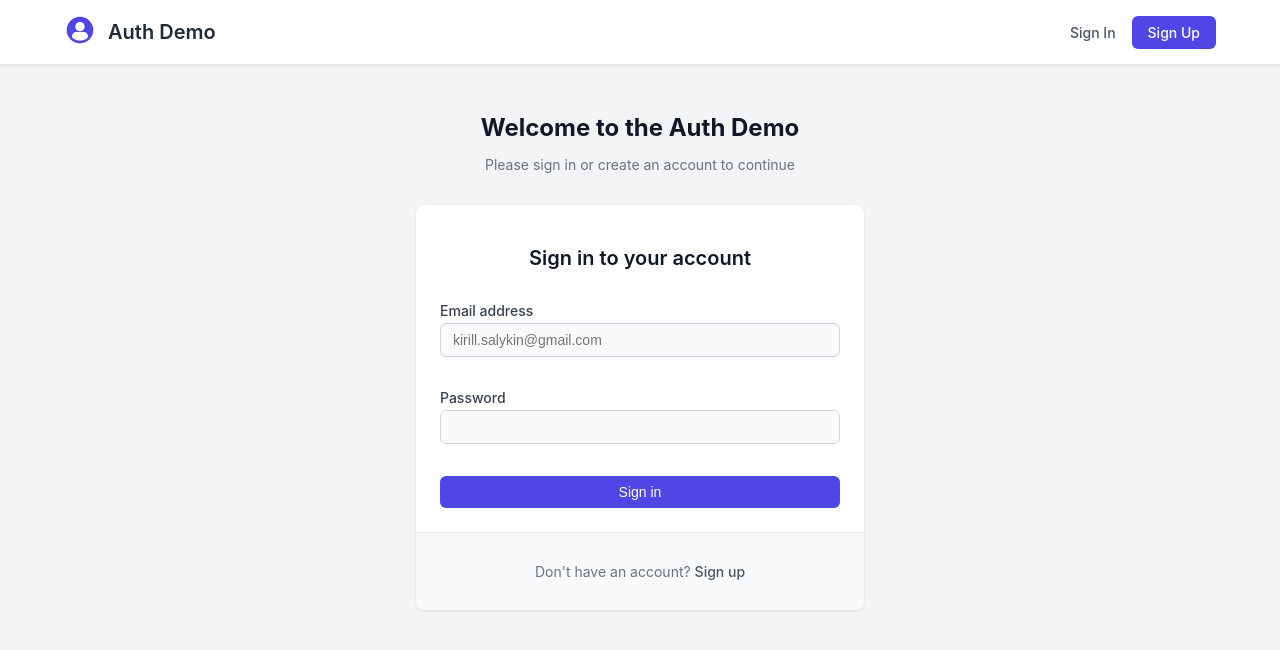
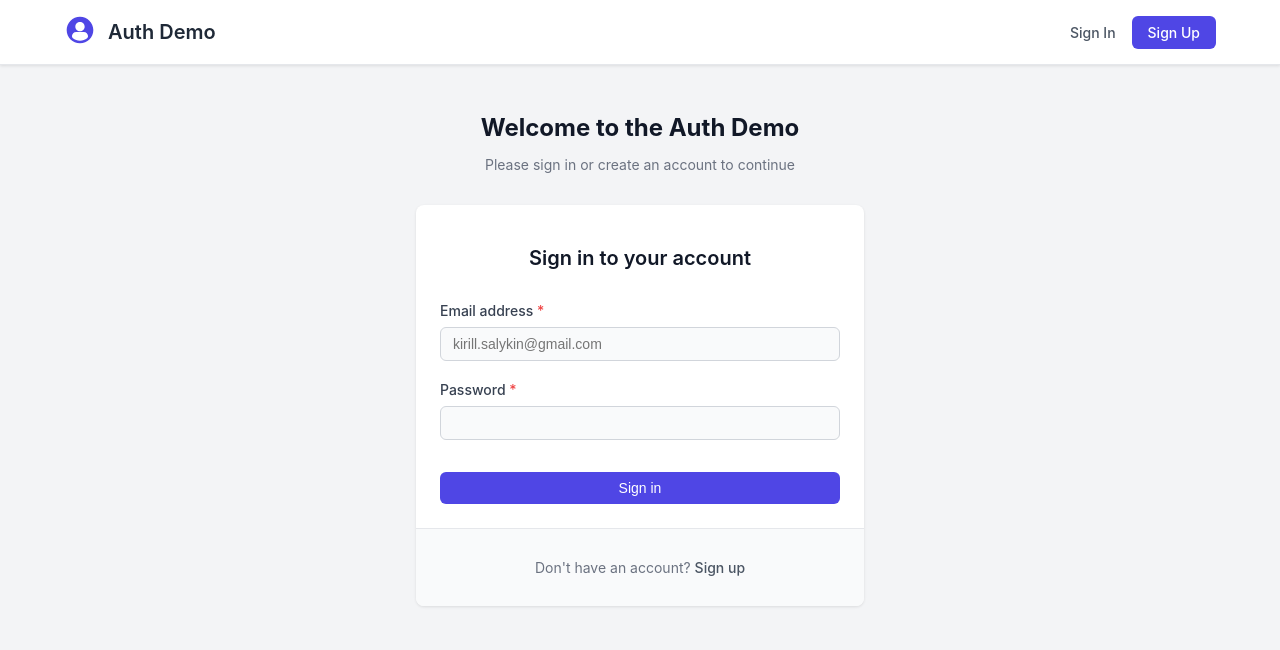
Before and after one commit to kirillsalykin/project, a React (Vite) app in the folder front/: page /sign-in in a window 1280 px wide. Shown: the top 650 px of the page. Built offline with nearby package versions, Linux system fonts and the light colour scheme.

Commit message:
Use FormComponents

```diff
--- a/front/src/components/FormComponents.tsx
+++ b/front/src/components/FormComponents.tsx
@@ -1,7 +1,9 @@
-import React, { ReactNode } from 'react';
-import { UseFormRegister, FieldValues, FieldError, UseFormReturn } from 'react-hook-form';
+import React, { ReactNode, useState } from 'react';
+import { UseFormRegister, FieldValues, FieldError, UseFormReturn, useForm, Path } from 'react-hook-form';
 import { ZodType } from 'zod';
 import { ApiErrorResponse } from '../utils/errors';
+import { AuthResult } from '../services/api';
+import { Alert } from './UIComponents';
 
 // Form input with error display
 interface FormInputProps {
@@ -13,6 +15,7 @@ interface FormInputProps {
   error?: FieldError;
   className?: string;
   required?: boolean;
+  validation?: Record<string, any>;
 }
 
 export const FormInput: React.FC<FormInputProps> = ({
@@ -23,30 +26,66 @@ export const FormInput: React.FC<FormInputProps> = ({
   register,
   error,
   className = '',
-  required = false
+  required = false,
+  validation = {}
 }) => {
-  const baseInputStyles = `
-    w-full px-3 py-2 border rounded-md
-    bg-gray-50 focus:bg-white focus:outline-none
-    focus:ring-2 focus:ring-blue-500 focus:border-blue-500
-  `;
+  const inputStyles = {
+    container: {
+      marginBottom: '0.75rem',
+      width: '100%'
+    },
+    label: {
+      display: 'block',
+      marginBottom: '0.5rem',
+      fontSize: '0.875rem',
+      fontWeight: 500,
+      color: '#374151'  // Gray 700
+    },
+    input: {
+      width: '100%',
+      padding: '0.5rem 0.75rem',
+      backgroundColor: '#F9FAFB',  // Gray 50
+      border: '1px solid #D1D5DB',  // Gray 300
+      borderRadius: '0.375rem',
+      fontSize: '0.875rem',
+      boxSizing: 'border-box' as const
+    },
+    inputError: {
+      borderColor: '#FCA5A5',  // Red 300
+    },
+    errorText: {
+      marginTop: '0.25rem',
+      fontSize: '0.75rem',
+      color: '#DC2626'  // Red 600
+    },
+    required: {
+      color: '#EF4444'  // Red 500
+    }
+  };
 
-  const errorInputStyles = 'border-red-300 focus:border-red-500 focus:ring-red-500';
+  // Add required validation if specified
+  if (required && !validation.required) {
+    validation.required = `${label} is required`;
+  }
 
   return (
-    <div className="mb-4">
-      <label htmlFor={id} className="block mb-2 text-sm font-medium text-gray-700">
-        {label} {required && <span className="text-red-500">*</span>}
+    <div style={inputStyles.container}>
+      <label htmlFor={id} style={inputStyles.label}>
+        {label} {required && <span style={inputStyles.required}>*</span>}
       </label>
       <input
         id={id}
         type={type}
         placeholder={placeholder}
-        className={`${baseInputStyles} ${error ? errorInputStyles : 'border-gray-300'} ${className}`}
-        {...register(id)}
+        style={{
+          ...inputStyles.input,
+          ...(error ? inputStyles.inputError : {})
+        }}
+        className={className}
+        {...register(id, validation)}
       />
       {error && (
-        <p className="mt-1 text-sm text-red-600">{error.message}</p>
+        <p style={inputStyles.errorText}>{error.message}</p>
       )}
     </div>
   );
@@ -58,33 +97,91 @@ interface FormErrorProps {
 }
 
 export const FormError: React.FC<FormErrorProps> = ({ error }) => {
+  const errorStyles = {
+    container: {
+      padding: '0.75rem',
+      marginBottom: '1rem',
+      fontSize: '0.875rem',
+      color: '#B91C1C',  // Red 700
+      backgroundColor: '#FEF2F2',  // Red 50
+      borderRadius: '0.375rem',
+      border: '1px solid #FEE2E2'  // Red 100
+    }
+  };
+
   return (
-    <div className="p-3 mb-4 text-sm text-red-700 bg-red-50 rounded-md border border-red-100">
+    <div style={errorStyles.container}>
       {error}
     </div>
   );
 };
 
-// Global errors display
-interface GlobalErrorsProps {
-  errors: string[];
+// Form with React Hook Form integration
+interface FormProps<TFormValues extends FieldValues> {
+  children: ReactNode;
+  onSubmit: (data: TFormValues) => Promise<void> | void;
+  methods: UseFormReturn<TFormValues>;
+  isSubmitting?: boolean;
+  globalError?: string | null;
+  submitText?: string;
+  className?: string;
 }
 
-export const GlobalErrors: React.FC<GlobalErrorsProps> = ({ errors }) => {
-  if (errors.length === 0) return null;
+export function Form<TFormValues extends FieldValues>({
+  children,
+  onSubmit,
+  methods,
+  isSubmitting = false,
+  globalError = null,
+  submitText = 'Submit',
+  className = ''
+}: FormProps<TFormValues>) {
+  const formStyles = {
+    form: {
+      width: '100%',
+      display: 'flex',
+      flexDirection: 'column' as const,
+      gap: '0.5rem'
+    },
+    button: {
+      width: '100%',
+      padding: '0.5rem 1rem',
+      backgroundColor: '#4F46E5', // Indigo primary color
+      color: '#FFFFFF',
+      border: 'none',
+      borderRadius: '0.375rem',
+      fontSize: '0.875rem',
+      fontWeight: 500,
+      cursor: 'pointer',
+      marginTop: '0.75rem'
+    },
+    buttonDisabled: {
+      opacity: 0.5,
+      cursor: 'not-allowed'
+    }
+  };
 
   return (
-    <div className="p-3 mb-4 bg-red-50 border border-red-100 rounded-md">
-      {errors.length === 1 ? (
-        <p className="text-sm text-red-700">{errors[0]}</p>
-      ) : (
-        <ul className="list-disc pl-5 text-sm text-red-700">
-          {errors.map((error, index) => (
-            <li key={index}>{error}</li>
-          ))}
-        </ul>
-      )}
-    </div>
+    <form
+      onSubmit={methods.handleSubmit(onSubmit)}
+      style={{ ...formStyles.form, ...(className ? {} : {}) }}
+      className={className}
+    >
+      {children}
+
+      {globalError && <Alert type="error" message={globalError} />}
+
+      <button
+        type="submit"
+        disabled={isSubmitting}
+        style={{
+          ...formStyles.button,
+          ...(isSubmitting ? formStyles.buttonDisabled : {})
+        }}
+      >
+        {isSubmitting ? 'Processing...' : submitText}
+      </button>
+    </form>
   );
 };
 
@@ -124,26 +221,19 @@ export const FormButton: React.FC<FormButtonProps> = ({
 export function useApiErrorHandler<T extends FieldValues>(
   form: UseFormReturn<T>
 ): {
-  handleApiError: (error: any) => ApiErrorResponse;
+  handleApiError: (result: AuthResult) => string | null;
+  resetErrors: () => void;
 } {
   return {
-    handleApiError: (error: any): ApiErrorResponse => {
-      let apiError: ApiErrorResponse;
+    handleApiError: (result: AuthResult): string | null => {
+      // Reset previous errors first
+      form.clearErrors();
 
-      if (error instanceof Error && 'apiError' in error) {
-        apiError = (error as any).apiError;
-      } else {
-        // Create a default error if the structure doesn't match
-        apiError = {
-          globalErrors: [error instanceof Error ? error.message : 'An unexpected error occurred']
-        };
-      }
-
-      // Set field errors on the form
-      if (apiError.fieldErrors) {
-        Object.entries(apiError.fieldErrors).forEach(([field, messages]) => {
+      // Handle field errors if any
+      if (result.fieldErrors) {
+        Object.entries(result.fieldErrors).forEach(([field, messages]) => {
           if (messages && messages.length > 0) {
-            form.setError(field as any, {
+            form.setError(field as Path<T>, {
               type: 'server',
               message: messages[0]
             });
@@ -151,7 +241,75 @@ export function useApiErrorHandler<T extends FieldValues>(
         });
       }
 
-      return apiError;
+      // Return the global error message if any
+      return result.error;
+    },
+
+    resetErrors: () => {
+      form.clearErrors();
     }
   };
 }
+
+// Form container with standardized styling and improved layout
+export const FormContainer: React.FC<{ children: ReactNode }> = ({ children }) => {
+  const containerStyles = {
+    width: '100%',
+    maxWidth: '28rem',
+    margin: '1.5rem auto',
+    padding: '0 1rem'
+  };
+
+  return (
+    <div style={containerStyles}>
+      {children}
+    </div>
+  );
+};
+
+// Custom hook for form handling with API integration
+export function useApiForm<TFormValues extends FieldValues, TResponse>(
+  apiMethod: (data: TFormValues) => Promise<AuthResult>,
+  onSuccess?: (data: TResponse, result: AuthResult) => void
+) {
+  const [isSubmitting, setIsSubmitting] = useState(false);
+  const [globalError, setGlobalError] = useState<string | null>(null);
+
+  const methods = useForm<TFormValues>({
+    mode: 'onBlur'
+  });
+
+  const { handleApiError, resetErrors } = useApiErrorHandler(methods);
+
+  const onSubmit = async (data: TFormValues) => {
+    setIsSubmitting(true);
+    setGlobalError(null);
+    resetErrors();
+
+    try {
+      const result = await apiMethod(data);
+
+      if (result.error) {
+        // Handle API errors
+        const error = handleApiError(result);
+        setGlobalError(error);
+      } else if (result.token && onSuccess) {
+        // Call success handler with the response data
+        onSuccess(result.data as TResponse, result);
+      }
+    } catch (err) {
+      setGlobalError('An unexpected error occurred');
+      console.error('Form submission error:', err);
+    } finally {
+      setIsSubmitting(false);
+    }
+  };
+
+  return {
+    methods,
+    isSubmitting,
+    globalError,
+    setGlobalError,
+    handleSubmit: methods.handleSubmit(onSubmit)
+  };
+}
--- a/front/src/pages/Signin.tsx
+++ b/front/src/pages/Signin.tsx
@@ -1,70 +1,75 @@
-import { useState, FormEvent } from "react";
 import { useAuth } from '../components/auth';
-import { authService } from '../services/api';
-import { Input, Button, Card, CardHeader, CardBody, CardFooter, Alert, Link, Form } from '../components/UIComponents';
-import { layoutStyles } from '../styles';
+import { authService, AuthResult } from '../services/api';
+import { Card, CardHeader, CardBody, CardFooter, Link } from '../components/UIComponents';
+import { Form, FormInput, useApiForm, FormContainer } from '../components/FormComponents';
+
+interface SignInFormValues {
+  email: string;
+  password: string;
+}
 
 const SignIn = () => {
-  const [email, setEmail] = useState("");
-  const [password, setPassword] = useState("");
-  const [isLoading, setIsLoading] = useState(false);
-  const [error, setError] = useState<string | null>(null);
-
   const { signin } = useAuth();
 
-  const handleSubmit = async (e: FormEvent) => {
-    e.preventDefault();
-    setIsLoading(true);
-    setError(null);
-
-    try {
-      const result = await authService.signIn(email, password);
-
-      if (result.error) {
-        setError(result.error);
-      } else if (result.token) {
-        signin(result.token);
-      }
-    } catch (err) {
-      setError('An unexpected error occurred');
-    } finally {
-      setIsLoading(false);
+  // Handle successful signin
+  const handleSignInSuccess = (data: any, result: AuthResult) => {
+    if (result.token) {
+      signin(result.token);
     }
   };
 
+  // Create form with API integration
+  const {
+    methods,
+    isSubmitting,
+    globalError,
+    handleSubmit
+  } = useApiForm<SignInFormValues, any>(
+    // API method to call
+    (data) => authService.signIn(data.email, data.password),
+    // Success handler
+    handleSignInSuccess
+  );
+
+  // Get form functions
+  const { register, formState: { errors } } = methods;
+
   return (
-    <div style={layoutStyles.formContainer}>
+    <FormContainer>
       <Card>
         <CardHeader title="Sign in to your account" />
         <CardBody>
-          <Form onSubmit={handleSubmit}>
-            <Input
+          <Form
+            methods={methods}
+            onSubmit={handleSubmit}
+            isSubmitting={isSubmitting}
+            globalError={globalError}
+            submitText="Sign in"
+          >
+            <FormInput
               label="Email address"
               id="email"
               type="email"
-              value={email}
-              onChange={(e) => setEmail(e.target.value)}
               placeholder="kirill.salykin@gmail.com"
               required
+              register={register}
+              error={errors.email}
+              validation={{
+                pattern: {
+                  value: /^[A-Z0-9._%+-]+@[A-Z0-9.-]+\.[A-Z]{2,}$/i,
+                  message: "Invalid email address"
+                }
+              }}
             />
 
-            <Input
+            <FormInput
               label="Password"
               id="password"
               type="password"
-              value={password}
-              onChange={(e) => setPassword(e.target.value)}
               required
+              register={register}
+              error={errors.password}
             />
-
-            <Button
-              type="submit"
-              isLoading={isLoading}
-            >
-              Sign in
-            </Button>
-
-            {error && <Alert type="error" message={error} />}
           </Form>
         </CardBody>
 
@@ -75,7 +80,7 @@ const SignIn = () => {
           </p>
         </CardFooter>
       </Card>
-    </div>
+    </FormContainer>
   );
 };
 
--- a/front/src/pages/Signup.tsx
+++ b/front/src/pages/Signup.tsx
@@ -1,74 +1,80 @@
-import { useState, FormEvent } from "react";
 import { useAuth } from '../components/auth';
-import { authService } from '../services/api';
-import { Input, Button, Card, CardHeader, CardBody, CardFooter, Alert, Link, Form } from '../components/UIComponents';
-import { layoutStyles } from '../styles';
+import { authService, AuthResult } from '../services/api';
+import { Card, CardHeader, CardBody, CardFooter, Link } from '../components/UIComponents';
+import { Form, FormInput, useApiForm, FormContainer } from '../components/FormComponents';
+
+interface SignUpFormValues {
+  email: string;
+  password: string;
+}
 
 const SignUp = () => {
-  const [email, setEmail] = useState("");
-  const [password, setPassword] = useState("");
-  const [isLoading, setIsLoading] = useState(false);
-  const [error, setError] = useState<string | null>(null);
-
   const { signin } = useAuth();
 
-  const handleSubmit = async (e: FormEvent) => {
-    e.preventDefault();
-    setIsLoading(true);
-    setError(null);
-
-    try {
-      const result = await authService.signUp(email, password);
-
-      if (result.error) {
-        setError(result.error);
-      } else if (result.token) {
-        signin(result.token);
-      }
-    } catch (err) {
-      setError('An unexpected error occurred');
-    } finally {
-      setIsLoading(false);
+  // Handle successful signup
+  const handleSignUpSuccess = (data: any, result: AuthResult) => {
+    if (result.token) {
+      signin(result.token);
     }
   };
 
+  // Create form with API integration
+  const {
+    methods,
+    isSubmitting,
+    globalError,
+    handleSubmit
+  } = useApiForm<SignUpFormValues, any>(
+    // API method to call
+    (data) => authService.signUp(data.email, data.password),
+    // Success handler
+    handleSignUpSuccess
+  );
+
+  // Get form functions
+  const { register, formState: { errors } } = methods;
+
   return (
-    <div style={layoutStyles.formContainer}>
+    <FormContainer>
       <Card>
         <CardHeader title="Create a new account" />
         <CardBody>
-          <Form onSubmit={handleSubmit}>
-            <Input
+          <Form
+            methods={methods}
+            onSubmit={handleSubmit}
+            isSubmitting={isSubmitting}
+            globalError={globalError}
+            submitText="Create account"
+          >
+            <FormInput
               label="Email address"
               id="email"
               type="email"
-              value={email}
-              onChange={(e) => setEmail(e.target.value)}
               placeholder="kirill.salykin@gmail.com"
               required
+              register={register}
+              error={errors.email}
+              validation={{
+                pattern: {
+                  value: /^[A-Z0-9._%+-]+@[A-Z0-9.-]+\.[A-Z]{2,}$/i,
+                  message: "Invalid email address"
+                }
+              }}
             />
 
-            <Input
+            <FormInput
               label="Password"
               id="password"
               type="password"
-              value={password}
-              onChange={(e) => setPassword(e.target.value)}
               required
-            />
-
-            <Button
-              type="submit"
-              isLoading={isLoading}
-            >
-              Create account
-            </Button>
-
-            {error && <Alert type="error" message={error} />}
-
-            <Alert
-              type="info"
-              message="Create an account to get started. Use a valid email format."
+              register={register}
+              error={errors.password}
+              validation={{
+                minLength: {
+                  value: 6,
+                  message: "Password must be at least 6 characters"
+                }
+              }}
             />
           </Form>
         </CardBody>
@@ -80,7 +86,7 @@ const SignUp = () => {
           </p>
         </CardFooter>
       </Card>
-    </div>
+    </FormContainer>
   );
 };
 
```
Also changed, not shown: front/src/services/api.ts (+29 -71 lines), front/src/services/http.ts (+93 -1 lines).
